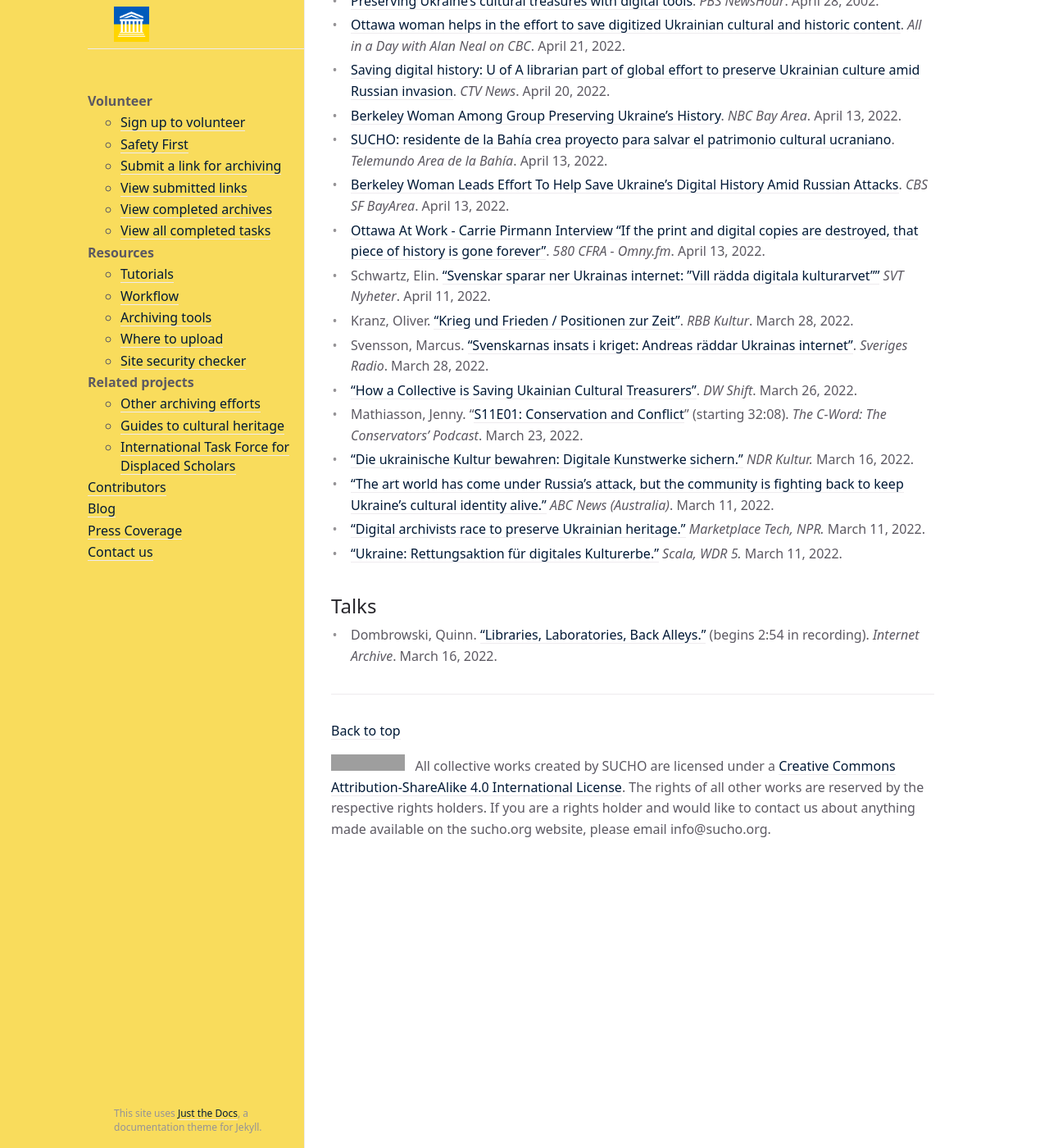
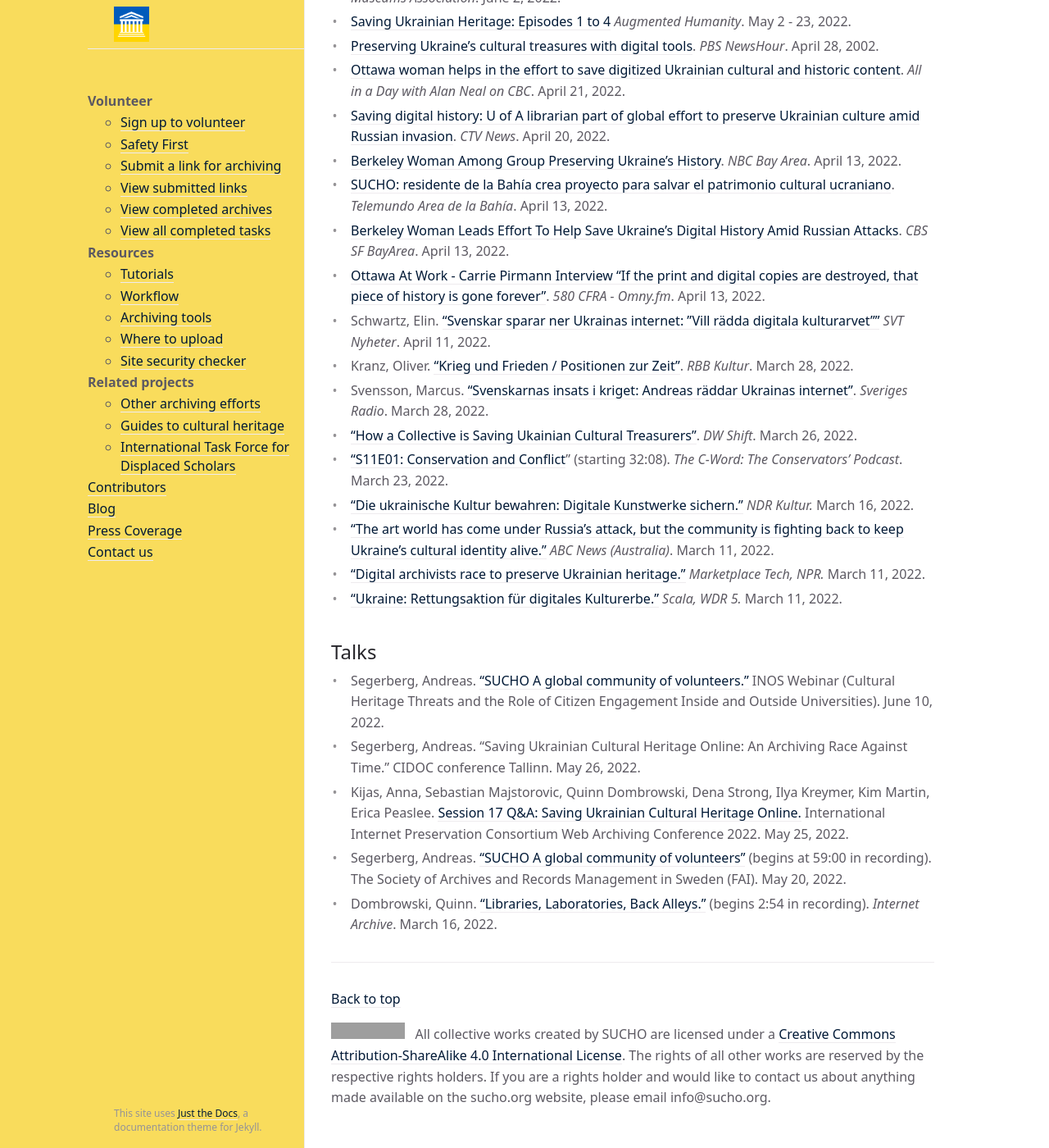
Before and after one commit to sucho-archiving/sucho-archiving.github.io, a Jekyll site: the page built from press.md, in a window 1280 px wide and 1400 px high, scrolled down 2966 px. Shown: the whole window at 82% size. Built offline with Jekyll 4.4.1, drawn with Linux system fonts in a browser that asks for light colours; some of the changed text lies outside the part shown; grey boxes are pictures that could not be loaded.

Commit message:
added citations

```diff
--- a/press.md
+++ b/press.md
@@ -9,6 +9,7 @@
 **March 8, 2022 press release**: [Volunteers Unite to Archive Ukrainian Cultural Heritage](/press-release-20220308-volunteers-unite)
 
 ## Articles
+- Jones, Edgar. ["Interview with Volunteers for Saving Ukrainian Cultural Heritage Online (SUCHO)"](https://doi.org/10.1080/01639374.2022.2077496). *Cataloging & Classification Quarterly*. June 8, 2022.
 - Zourou, K., Oikonomou, S. [“Resilience and action-taking: a vision of crowd initiatives for cultural heritage preservation in an armed conflict”](https://web2learn.eu/resilience-and-action-taking-a-vision-of-crowd-initiatives-for-cultural-heritage-preservation-in-an-armed-conflict/). *Web2Learn*. May 30, 2022.
 - Moises, Jürgen. ["Wie die Bayerische Staatsbibliothek in München dabei hilft digitales Kulturgut aus der Ukraine zu schützen"](https://www.sueddeutsche.de/muenchen/muenchen-bayerische-staatsbibliothek-digitales-kulturgut-websites-ukraine-1.5584863). *Süddeutsche Zeitung*. May 16, 2022.
 - Alcala, Ronald. ["Ukraine Symposium - the Ukraine Conflict and the Future of Digital Cultural Property"](https://lieber.westpoint.edu/ukraine-conflict-future-digital-cultural-property/). *Articles of War* blog from Lieber Institute, West Point Academy. May 13, 2022.
@@ -74,7 +75,7 @@
 - Kranz, Oliver. ["Krieg und Frieden / Positionen zur Zeit"](https://www.rbb-online.de/rbbkultur/podcasts/krieg-und-frieden/). *RBB Kultur*. March 28, 2022.
 - Svensson, Marcus. ["Svenskarnas insats i kriget: Andreas räddar Ukrainas internet"](https://sverigesradio.se/artikel/svenskarnas-insats-i-kriget-andreas-raddar-ukrainas-internet). *Sveriges Radio*. March 28, 2022.
 - ["How a Collective is Saving Ukainian Cultural Treasurers"](https://www.youtube.com/watch?v=TdXocTUfmbU). *DW Shift*. March 26, 2022.
-- Mathiasson, Jenny. "[S11E01: Conservation and Conflict](https://thecword.show/2022/03/23/s11e01-conservation-and-conflict/)" (starting 32:08). *The C-Word: The Conservators' Podcast*. March 23, 2022.
+- ["S11E01: Conservation and Conflict](https://thecword.show/2022/03/23/s11e01-conservation-and-conflict/)" (starting 32:08). *The C-Word: The Conservators' Podcast*. March 23, 2022.
 - ["Die ukrainische Kultur bewahren: Digitale Kunstwerke sichern."](https://www.ndr.de/kultur/kunst/Die-ukrainische-Kultur-bewahren-digitales-Kulturgut-sichern,ukrainischekultur100.html) *NDR Kultur.* March 16, 2022.
 - ["The art world has come under Russia's attack, but the community is fighting back to keep Ukraine's cultural identity alive."](https://www.abc.net.au/news/2022-03-12/russia-ukraine-war-artists-fight-for-cultural-identity/100899202) *ABC News (Australia)*. March 11, 2022.
 - ["Digital archivists race to preserve Ukrainian heritage."](https://www.marketplace.org/shows/marketplace-tech/digital-archivists-race-to-preserve-ukrainian-heritage/) *Marketplace Tech, NPR.* March 11, 2022.
@@ -82,4 +83,8 @@
 
 
 ## Talks
+- Segerberg, Andreas. ["SUCHO A global community of volunteers."](https://vimeo.com/719772025) INOS Webinar (Cultural Heritage Threats and the Role of Citizen Engagement Inside and Outside Universities). June 10, 2022.
+- Segerberg, Andreas. "Saving Ukrainian Cultural Heritage Online: An Archiving Race Against Time." CIDOC conference Tallinn. May 26, 2022.
+- Kijas, Anna, Sebastian Majstorovic, Quinn Dombrowski, Dena Strong, Ilya Kreymer, Kim Martin, Erica Peaslee. [Session 17 Q&A: Saving Ukrainian Cultural Heritage Online.](https://www.youtube.com/watch?v=u61_opP9TWk) International Internet Preservation Consortium Web Archiving Conference 2022. May 25, 2022.
+- Segerberg, Andreas. ["SUCHO A global community of volunteers"](https://fai.nu/arsmote-och-temadag-med-internationell-utblick/) (begins at 59:00 in recording). The Society of Archives and Records Management in Sweden (FAI). May 20, 2022.
 - Dombrowski, Quinn. ["Libraries, Laboratories, Back Alleys."](https://archive.org/details/applications-of-web-archive-research-archives-unleashed) (begins 2:54 in recording). *Internet Archive*. March 16, 2022.
```
